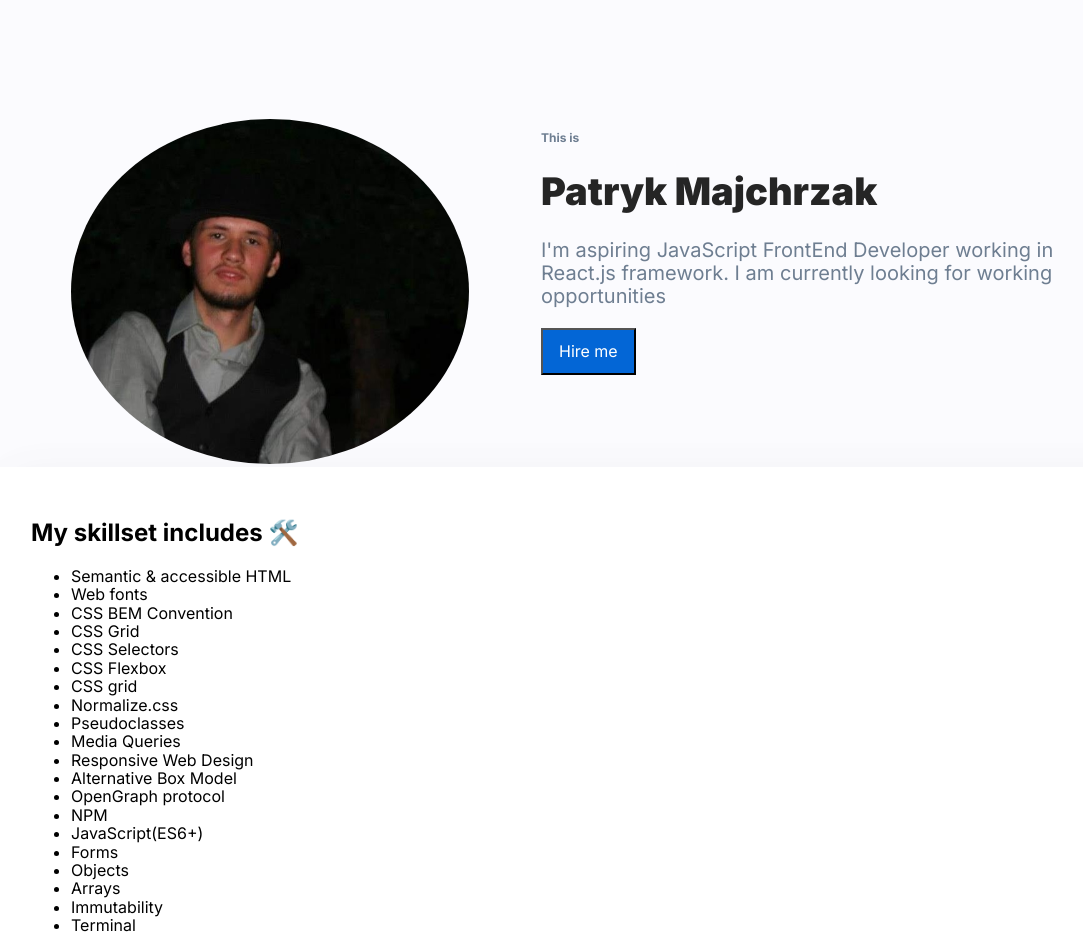
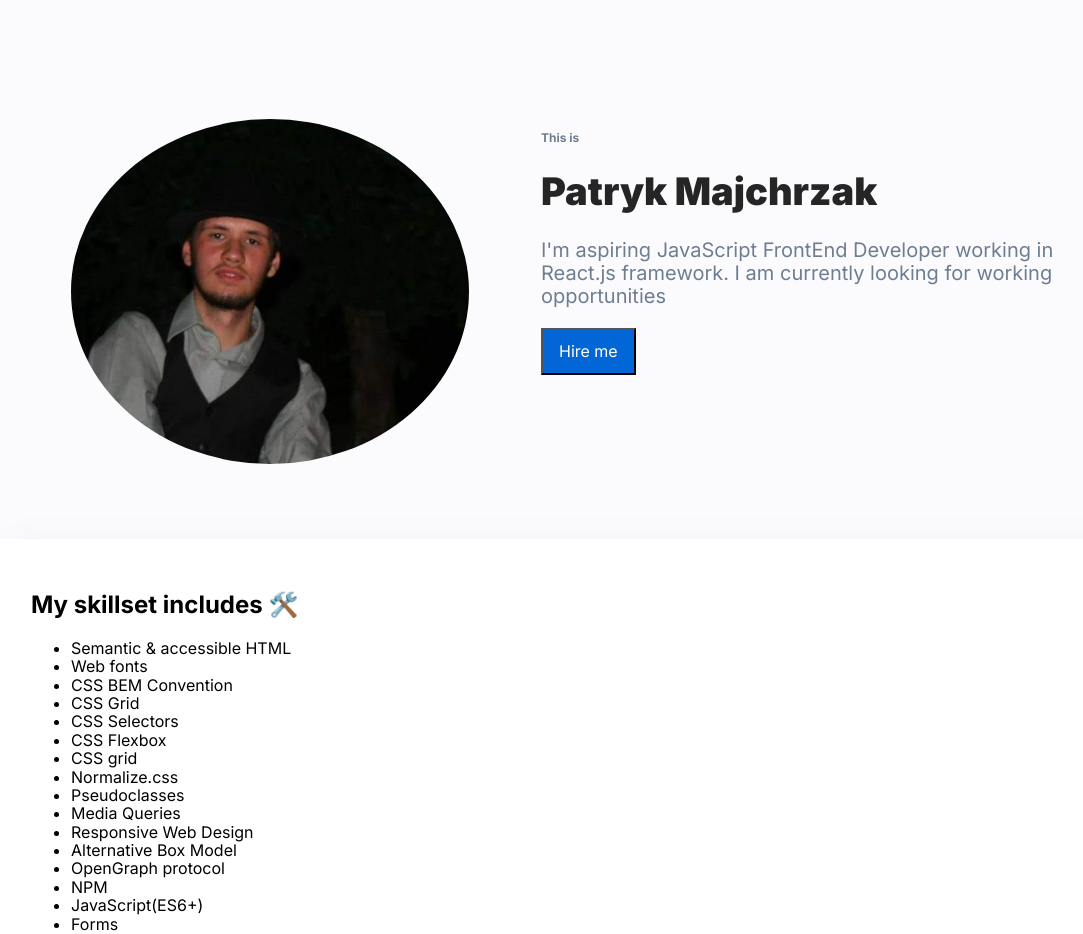
Before and after one commit to Patryk-Majchrzak/personal_homepage, a React (Create React App) app: page / in a window 1280 px wide. Shown: the top 934 px of the page, without its empty margins (33-1116 px from the left). Built offline with nearby package versions, Linux system fonts and the light colour scheme.

Commit message:
adding margin for Sections

```diff
--- a/src/common/Section/styled.js
+++ b/src/common/Section/styled.js
@@ -5,4 +5,5 @@ export const SectionContainer = styled.section`
     box-shadow:0px 16px 58px 0px rgba(9, 10, 51, 0.03),
     0px -2px 50px 0px rgba(9, 10, 51, 0.02);
     padding:32px;
+    margin:72px auto;
 `
```
